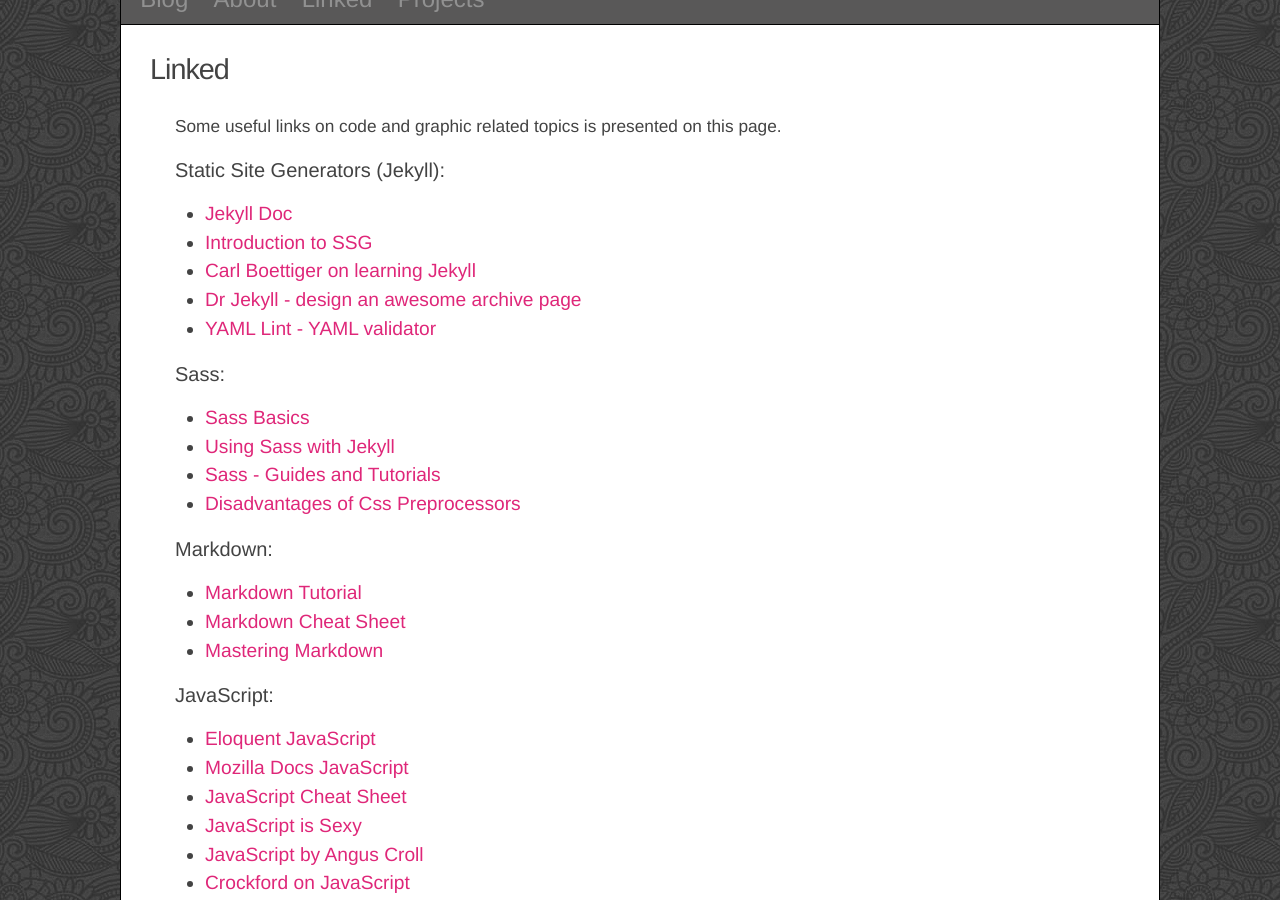
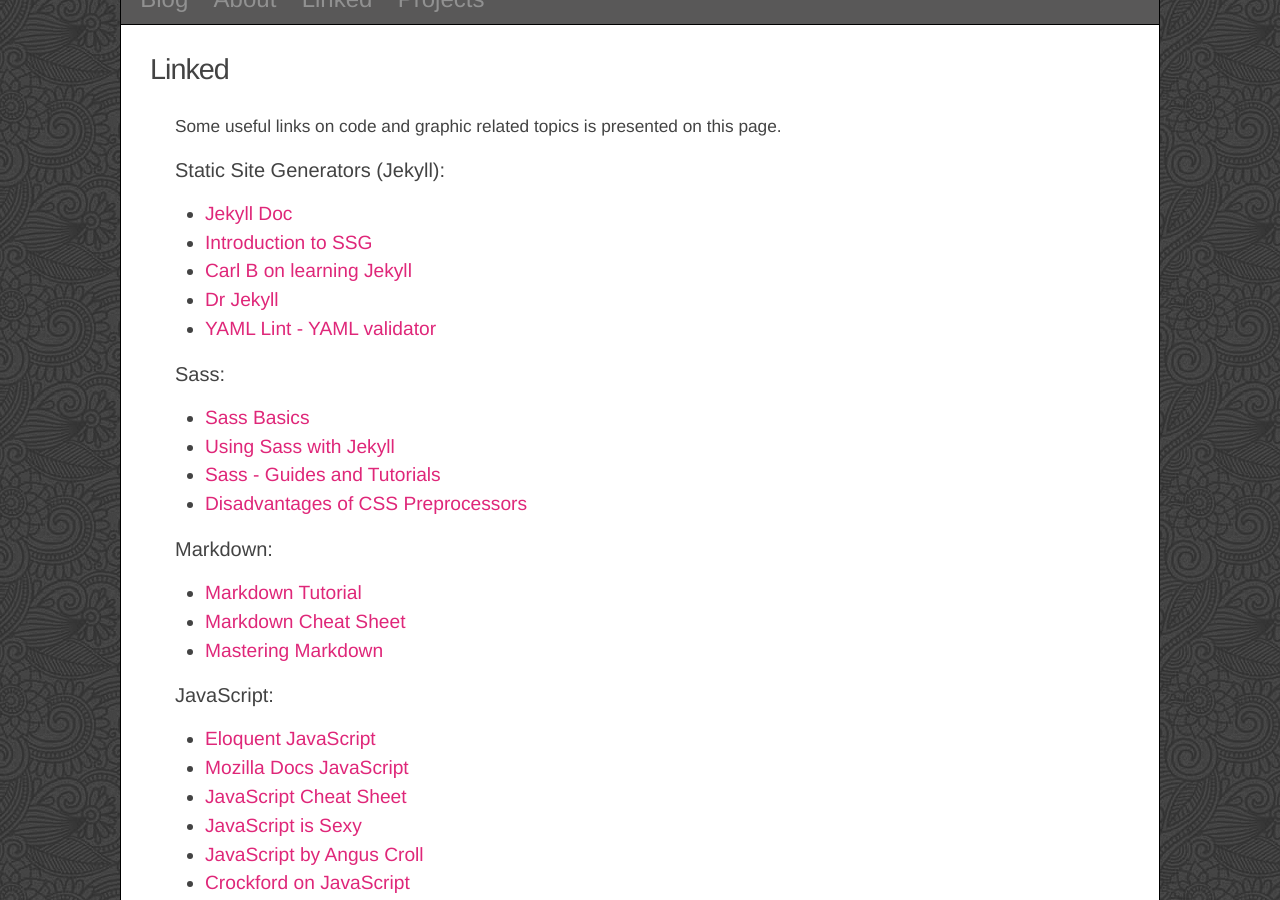
Before and after one commit to ulricaskarin/ulricaskarin.github.io, a Jekyll site: the page built from linked.md, in a window 1280 px wide and 900 px high, scrolled down 399 px. Built offline with Jekyll 4.4.1, drawn with Linux system fonts in a browser that asks for light colours; comment, search, counter and statistics services are not loaded.

Commit message:
Adjusting linked page

```diff
--- a/linked.md
+++ b/linked.md
@@ -13,8 +13,8 @@
 
 - [Jekyll Doc](http://jekyllrb.com//){:target="_blank"}
 - [Introduction to SSG](https://davidwalsh.name/introduction-static-site-generators){:target="_blank"}
-- [Carl Boettiger on learning Jekyll](http://www.carlboettiger.info/2012/12/30/learning-jekyll.html){:target="_blank"}
-- [Dr Jekyll - design an awesome archive page](http://schoewilliam.fr/2015/02/10/jekyll-pro-tip-awesome-archive-page.html){:target="_blank"}
+- [Carl B on learning Jekyll](http://www.carlboettiger.info/2012/12/30/learning-jekyll.html){:target="_blank"}
+- [Dr Jekyll](http://schoewilliam.fr/2015/02/10/jekyll-pro-tip-awesome-archive-page.html){:target="_blank"}
 - [YAML Lint - YAML validator](http://www.yamllint.com/){:target="_blank"}
 
 #### Sass:
@@ -22,7 +22,7 @@
 - [Sass Basics](http://sass-lang.com/guide){:target="_blank"}
 - [Using Sass with Jekyll](http://markdotto.com/2014/09/25/sass-and-jekyll/){:target="_blank"}
 - [Sass - Guides and Tutorials](http://thesassway.com/guides){:target="_blank"}
-- [Disadvantages of Css Preprocessors](http://adamsilver.io/articles/the-disadvantages-of-css-preprocessors/){:target="_blank"}
+- [Disadvantages of CSS Preprocessors](http://adamsilver.io/articles/the-disadvantages-of-css-preprocessors/){:target="_blank"}
 
 #### Markdown:
 
```
